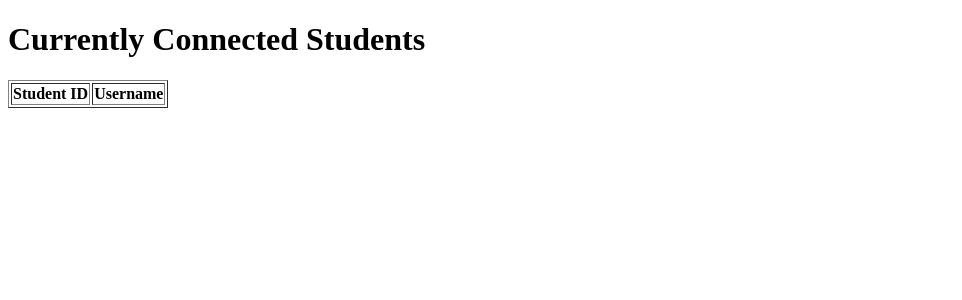
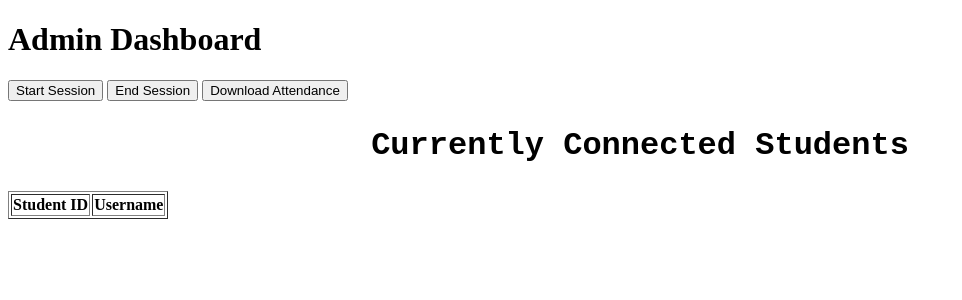
Before and after one commit to kailai-13/True_Wifi_Attendance, a Flask app: page /admin_dashboard in a window 1280 px wide. Shown: the top 300 px of the page, without its empty margins (0-962 px from the left). Run offline with Flask 3, Linux system fonts and the light colour scheme; a user stored in the database is signed in; data comes from the database, SQL or seed files in the repository; both versions use the stored data as it was after the commit; lists and menus that the app fills with data are empty.

Commit message:
added dashboard for admin start session end session

```diff
--- a/app.py
+++ b/app.py
@@ -1,9 +1,9 @@
-from flask import Flask, render_template, request, redirect, url_for, flash, session
+from flask import Flask, render_template, session, redirect, url_for, flash, request, jsonify, send_file
 import subprocess
 import re
 from flask_sqlalchemy import SQLAlchemy
 from flask_bcrypt import Bcrypt
-
+import csv
 app = Flask(__name__)
 
 # Provide a default database URI (required for SQLAlchemy to work)
@@ -26,6 +26,7 @@ class Admin(db.Model):
     idname = db.Column(db.String(50), nullable=False, unique=True)
     username = db.Column(db.String(50), nullable=False, unique=True)
     password = db.Column(db.String(100), nullable=False)
+    session_active = db.Column(db.Boolean, default=False)
 
 class Student(db.Model):
     __bind_key__ = 'student_db'
@@ -120,9 +121,55 @@ def login_admin():
 
 @app.route('/admin_dashboard')
 def admin_dashboard():
-    students_present = Student.query.filter_by(is_logged_in=True).order_by(Student.student_id.asc()).all()
-    return render_template('admin-dashboard.html', students_present=students_present)
+    if 'admin_id' not in session:
+        flash("Please log in first!", "warning")
+        return redirect(url_for('login_admin'))
 
+    admin = Admin.query.filter_by(id=session['admin_id']).first()
+    students_present = Student.query.filter_by(is_logged_in=True).order_by(Student.student_id).all()
+
+    return render_template('admin-dashboard.html', students_present=students_present, session_active=admin.session_active)
+
+@app.route('/start_session', methods=['POST'])
+def start_session():
+    if 'admin_id' in session:
+        admin = Admin.query.filter_by(id=session['admin_id']).first()
+        admin.session_active = True
+        db.session.commit()
+        return jsonify({"message": "Session started successfully!"})
+    return jsonify({"error": "Unauthorized"}), 403
+
+@app.route('/end_session', methods=['POST'])
+def end_session():
+    if 'admin_id' in session:
+        admin = Admin.query.filter_by(id=session['admin_id']).first()
+        admin.session_active = False
+
+        # Log out all students
+        Student.query.update({"is_logged_in": False})
+        db.session.commit()
+
+        return jsonify({"message": "Session ended and database reset!"})
+    return jsonify({"error": "Unauthorized"}), 403
+
+@app.route('/active_students')
+def active_students():
+    students = Student.query.filter_by(is_logged_in=True).order_by(Student.student_id).all()
+    student_data = [{"student_id": s.student_id, "username": s.username} for s in students]
+    return jsonify(student_data)
+
+@app.route('/download_attendance')
+def download_attendance():
+    students = Student.query.filter_by(is_logged_in=True).order_by(Student.student_id).all()
+    file_path = "attendance.csv"
+
+    with open(file_path, "w", newline="") as file:
+        writer = csv.writer(file)
+        writer.writerow(["Student ID", "Username"])
+        for student in students:
+            writer.writerow([student.student_id, student.username])
+
+    return send_file(file_path, as_attachment=True)
 
 @app.route('/register_student', methods=['GET', 'POST'])
 def register_student():
--- /dev/null
+++ b/attendance.csv
@@ -0,0 +1,2 @@
+Student ID,Username
+23aia40,kailai_13
--- a/templates/admin-dashboard.html
+++ b/templates/admin-dashboard.html
@@ -1,23 +1,64 @@
 <!DOCTYPE html>
-<html>
+<html lang="en">
 <head>
+    <meta charset="UTF-8">
+    <meta name="viewport" content="width=device-width, initial-scale=1.0">
     <title>Admin Dashboard</title>
     <link rel="stylesheet" type="text/css" href="{{ url_for('static', filename='app.css') }}">
+    <script>
+        function startSession() {
+            fetch("/start_session", { method: "POST" })
+            .then(response => response.json())
+            .then(data => alert(data.message))
+            .then(() => location.reload());
+        }
 
+        function endSession() {
+            fetch("/end_session", { method: "POST" })
+            .then(response => response.json())
+            .then(data => alert(data.message))
+            .then(() => location.reload());
+        }
+
+        function updateStudentList() {
+            fetch("/active_students")
+            .then(response => response.json())
+            .then(data => {
+                let tableBody = document.getElementById("student-list");
+                tableBody.innerHTML = "";
+                data.forEach(student => {
+                    let row = `<tr><td>${student.student_id}</td><td>${student.username}</td></tr>`;
+                    tableBody.innerHTML += row;
+                });
+            });
+        }
+
+        setInterval(updateStudentList, 5000);  // Refresh every 5 seconds
+    </script>
 </head>
 <body>
-    <h1>Currently Connected Students</h1>
+
+    <h1>Admin Dashboard</h1>
+
+    <button onclick="startSession()">Start Session</button>
+    <button onclick="endSession()">End Session</button>
+    <a href="/download_attendance"><button>Download Attendance</button></a>
+
+    <h2>Currently Connected Students</h2>
     <table border="1">
         <tr>
             <th>Student ID</th>
             <th>Username</th>
         </tr>
+        <tbody id="student-list">
             {% for student in students_present %}
                 <tr>
                     <td>{{ student.student_id }}</td>
                     <td>{{ student.username }}</td>
                 </tr>
             {% endfor %}
+        </tbody>
     </table>
+
 </body>
 </html>
```
Also changed, not shown: templates/student-dashboard.html (+7 -0 lines), instance/admin.db, instance/students.db. Lines whose indentation alone changed are shown as unchanged.
